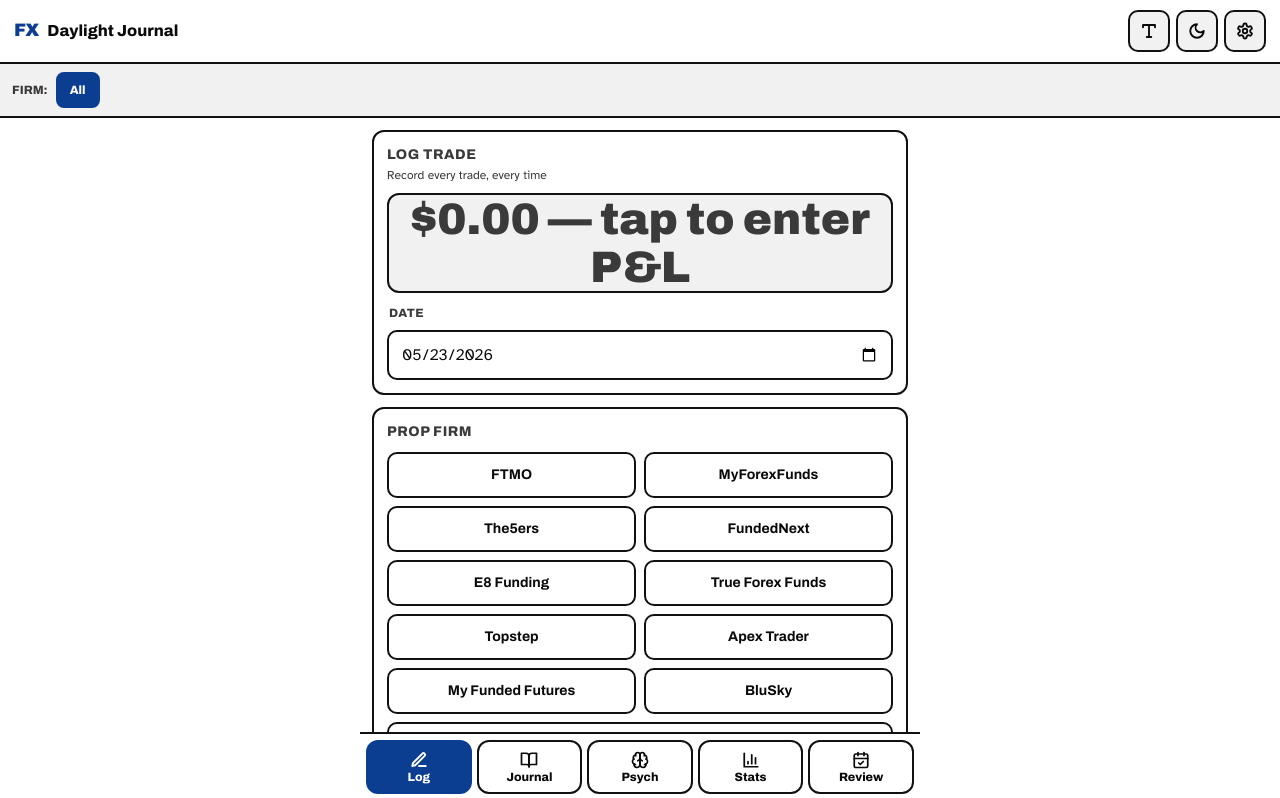
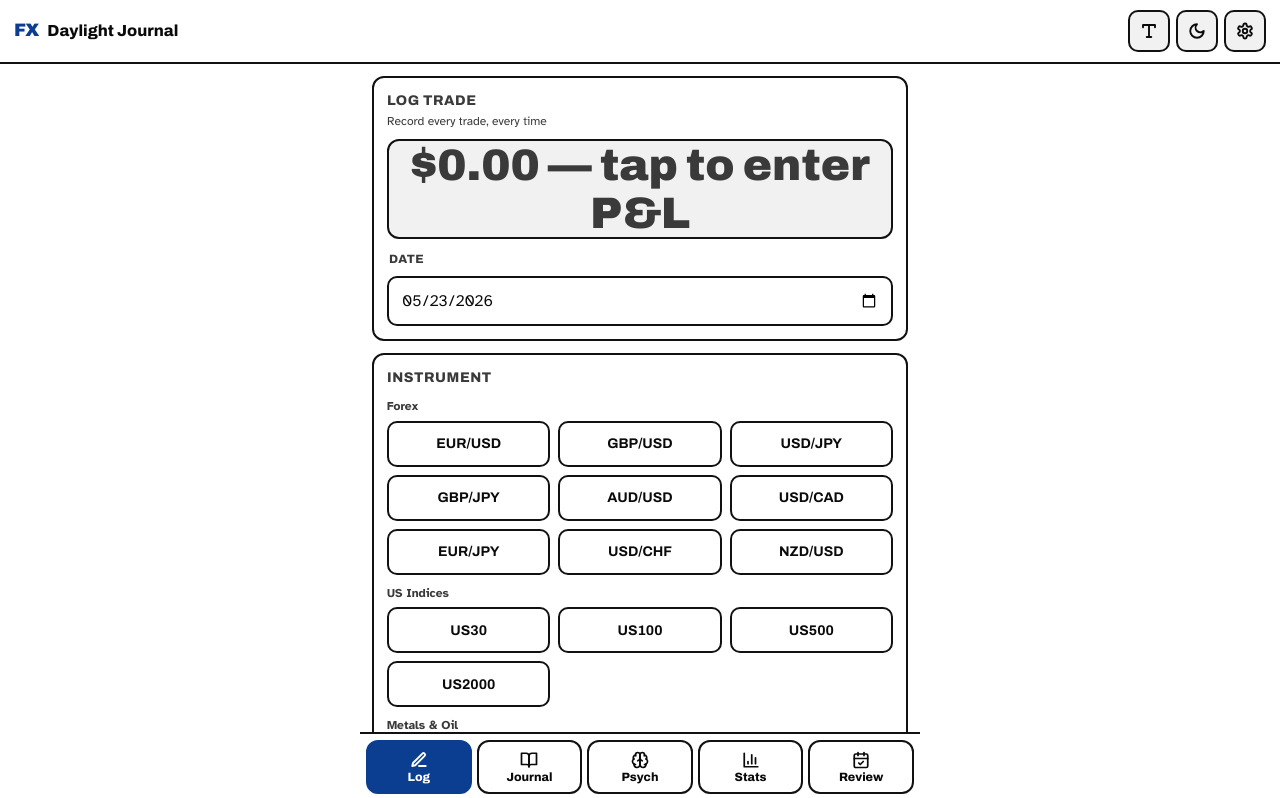
Before and after one commit to mad1khan768-fx/madofxjournal, a React (Create React App) app: page / in a window 1280 px wide. Shown: the top 798 px of the page. Built offline with nearby package versions, Linux system fonts and the light colour scheme.

Commit message:
Update App.jsx

```diff
--- a/src/App.jsx
+++ b/src/App.jsx
@@ -26,7 +26,6 @@
 const ALL_INSTRUMENTS = Object.values(INSTRUMENTS).flat();
 
 const SESSIONS = ["Sydney", "Tokyo", "Frankfurt", "London", "New York"];
-const PROP_FIRMS = ["FTMO", "MyForexFunds", "The5ers", "FundedNext", "E8 Funding", "True Forex Funds", "Topstep", "Apex Trader", "My Funded Futures", "BluSky"];
 const SETUPS = ["Breakout", "Pullback", "Trend", "Reversal", "Range", "Supply/Demand", "Order block", "News", "Scalp"];
 const EMOTIONS = ["Calm", "Confident", "Neutral", "Anxious", "FOMO", "Greedy", "Fearful", "Revenge", "Impatient"];
 const MISTAKES = ["No stop loss", "Moved stop", "Over-leveraged", "FOMO entry", "Revenge trade", "Closed early", "Chased price", "No clear setup", "Ignored plan", "Overtrading"];
@@ -123,7 +122,6 @@
 
 const emptyDraft = () => ({
   date: todayISO(), pnl: "", instrument: "", direction: "",
-  propFirm: "", customFirm: "",
   session: "", setups: [], customSetup: "", entry: "", stopLoss: "", takeProfit: "", lots: "",
   entryQuality: 5, outcome: "", hitTP: "", movedSL: "",
   preEmotions: [], confidence: 5, mistakeTags: [], followedPlan: "", reflection: "", postMoods: [],
@@ -143,7 +141,6 @@
   const [flashMsg, setFlashMsg] = useState("");
   const [keypad, setKeypad] = useState(null);
   const [showSettings, setShowSettings] = useState(false);
-  const [selectedFirm, setSelectedFirm] = useState("All");
   const flashTimer = useRef(null);
 
   const T = getTheme(settings.theme);
@@ -224,8 +221,6 @@
       customSetup: trade.customSetup || "",
       preEmotions: Array.isArray(trade.preEmotions) ? trade.preEmotions : (trade.preEmotion ? [trade.preEmotion] : []),
       postMoods: Array.isArray(trade.postMoods) ? trade.postMoods : (trade.postMood ? [trade.postMood] : []),
-      propFirm: trade.propFirm || "",
-      customFirm: trade.customFirm || "",
     });
     setEditingId(trade.id);
     setView("log");
@@ -281,31 +276,13 @@
         <div role="status" aria-live="polite" data-anim style={{ position: "fixed", top: 64, left: "50%", transform: "translateX(-50%)", zIndex: 60, background: T.primary, color: T.primaryText, fontWeight: 800, fontSize: fs.sm, padding: "10px 18px", borderRadius: 10, boxShadow: T.shadow, animation: "pop .15s ease", maxWidth: "92%", textAlign: "center" }}>{flashMsg}</div>
       )}
 
-      {/* Firm filter bar — always visible so analytics stay firm-specific */}
-      {(() => {
-        const firmNames = (trade) => trade.customFirm && trade.customFirm.trim() ? trade.customFirm.trim() : (trade.propFirm || "Unassigned");
-        const allFirms = ["All", ...Array.from(new Set(trades.map(firmNames))).sort()];
-        const filteredTrades = selectedFirm === "All" ? trades : trades.filter((t) => firmNames(t) === selectedFirm);
-        return (
-          <>
-            <div style={{ background: T.surfaceAlt, borderBottom: `2px solid ${T.border}`, padding: "8px 12px", overflowX: "auto", display: "flex", gap: 8, alignItems: "center" }}>
-              <span style={{ fontFamily: FONT_DISPLAY, fontWeight: 800, fontSize: fs.xs, color: T.muted, whiteSpace: "nowrap" }}>FIRM:</span>
-              {allFirms.map((f) => {
-                const on = selectedFirm === f;
-                return <button key={f} className="fxbtn" onClick={() => { buzz(); setSelectedFirm(f); }} aria-pressed={on} style={{ flex: "0 0 auto", minHeight: 36, padding: "0 12px", borderRadius: 8, fontFamily: FONT_DISPLAY, fontWeight: 800, fontSize: fs.xs, background: on ? T.primary : T.surface, color: on ? T.primaryText : T.text, border: `2px solid ${on ? T.primary : T.border}`, whiteSpace: "nowrap" }}>{f}</button>;
-              })}
-            </div>
-
-            <main style={{ maxWidth: 560, margin: "0 auto", padding: 12, paddingBottom: 96 }}>
-              {view === "log" && <LogTrade {...{ T, fs, cur, draft, setDraft, openKeypad, buzz, flash, addTrade, editingId, cancelEdit }} />}
-              {view === "journal" && <JournalView {...{ T, fs, cur, trades: filteredTrades, allTrades: trades, deleteTrade, editTrade, buzz, loaded, goLog: () => setView("log"), selectedFirm }} />}
-              {view === "psych" && <PsychView {...{ T, fs, cur, trades: filteredTrades, selectedFirm }} />}
-              {view === "stats" && <StatsView {...{ T, fs, cur, trades: filteredTrades, allTrades: trades, flash, selectedFirm }} />}
-              {view === "review" && <ReviewView {...{ T, fs, reviewDraft, setReviewDraft, saveReview, reviews, deleteReview, buzz, flash }} />}
-            </main>
-          </>
-        );
-      })()}
+      <main style={{ maxWidth: 560, margin: "0 auto", padding: 12, paddingBottom: 96 }}>
+        {view === "log" && <LogTrade {...{ T, fs, cur, draft, setDraft, openKeypad, buzz, flash, addTrade, editingId, cancelEdit }} />}
+        {view === "journal" && <JournalView {...{ T, fs, cur, trades, deleteTrade, editTrade, buzz, loaded, goLog: () => setView("log") }} />}
+        {view === "psych" && <PsychView {...{ T, fs, cur, trades }} />}
+        {view === "stats" && <StatsView {...{ T, fs, cur, trades, flash }} />}
+        {view === "review" && <ReviewView {...{ T, fs, reviewDraft, setReviewDraft, saveReview, reviews, deleteReview, buzz, flash }} />}
+      </main>
 
       {/* Bottom nav */}
       <nav style={{ position: "fixed", bottom: 0, left: 0, right: 0, zIndex: 30, background: T.surface, borderTop: `2px solid ${T.border}`, display: "flex", padding: "6px 6px calc(6px + env(safe-area-inset-bottom))", gap: 5, maxWidth: 560, margin: "0 auto" }}>
@@ -479,12 +456,6 @@
         </div>
       </Section>
 
-      {/* Prop Firm */}
-      <Section T={T} fs={fs} title="Prop Firm" accent={draft.propFirm || draft.customFirm ? T.primary : undefined}>
-        <Chips options={PROP_FIRMS} value={draft.propFirm} onChange={(v) => set({ propFirm: v, customFirm: "" })} columns={2} T={T} fs={fs} buzz={buzz} />
-        <input value={draft.customFirm} onChange={(e) => set({ customFirm: e.target.value, propFirm: "" })} placeholder="+ Type your own firm name" aria-label="Custom prop firm name" style={{ width: "100%", minHeight: 48, marginTop: 8, borderRadius: 10, border: `2px solid ${draft.customFirm ? T.primary : T.border}`, background: T.surface, color: T.text, fontFamily: FONT_BODY, fontSize: fs.body, padding: "0 12px" }} />
-      </Section>
-
       {/* Instrument */}
       <Section T={T} fs={fs} title="Instrument">
         {Object.entries(INSTRUMENTS).map(([group, list]) => (
@@ -570,7 +541,7 @@
 }
 
 /* ===================== JOURNAL ===================== */
-function JournalView({ T, fs, cur, trades, allTrades, deleteTrade, editTrade, buzz, loaded, goLog, selectedFirm }) {
+function JournalView({ T, fs, cur, trades, deleteTrade, editTrade, buzz, loaded, goLog }) {
   const [pairFilter, setPairFilter] = useState("All");
   const [outFilter, setOutFilter] = useState("all");
   const [confirm, setConfirm] = useState(null);
@@ -607,7 +578,6 @@
         <div style={{ minWidth: 0 }}>
           <div style={{ fontFamily: FONT_DISPLAY, fontWeight: 900, fontSize: fs.md }}>{trade.instrument}</div>
           <div style={{ color: T.muted, fontSize: fs.xs, fontWeight: 700 }}>{trade.date}{trade.session ? " · " + trade.session : ""}{setupText(trade) ? " · " + setupText(trade) : ""}</div>
-          {(trade.propFirm || trade.customFirm) && <div style={{ marginTop: 2, display: "inline-block", padding: "1px 8px", borderRadius: 6, background: T.primary, color: T.primaryText, fontSize: fs.xs, fontWeight: 800 }}>{trade.customFirm || trade.propFirm}</div>}
         </div>
         <span style={{ display: "flex", alignItems: "center", gap: 4, padding: "4px 9px", borderRadius: 8, background: dc, color: dtc, fontFamily: FONT_DISPLAY, fontWeight: 800, fontSize: fs.xs }}>{long ? <TrendingUp size={Math.round(fs.xs)} strokeWidth={3} /> : <TrendingDown size={Math.round(fs.xs)} strokeWidth={3} />}{long ? "LONG" : "SHORT"}</span>
       </div>
@@ -781,7 +751,7 @@
 }
 
 /* ===================== PSYCH (analysis centrepiece) ===================== */
-function PsychView({ T, fs, cur, trades, selectedFirm }) {
+function PsychView({ T, fs, cur, trades }) {
   const A = analyse(trades);
   const insights = buildInsights(trades, cur);
   const avg = (arr, f) => { const xs = arr.map(f).filter((x) => typeof x === "number" && !isNaN(x)); return xs.length ? xs.reduce((a, b) => a + b, 0) / xs.length : null; };
@@ -862,12 +832,11 @@
   );
 }
 /* ===================== STATS ===================== */
-function StatsView({ T, fs, cur, trades, allTrades, flash, selectedFirm }) {
+function StatsView({ T, fs, cur, trades, flash }) {
   const A = analyse(trades);
   const exportCSV = () => {
-    const cols = ["date", "propFirm", "instrument", "direction", "session", "setup", "entry", "stopLoss", "takeProfit", "lots", "rr", "pnl", "outcome", "hitTP", "movedSL", "preEmotion", "confidence", "entryQuality", "mistakeTags", "followedPlan", "postMood", "reflection"];
-    const firmName = (t) => t.customFirm && t.customFirm.trim() ? t.customFirm.trim() : (t.propFirm || "");
-    const valOf = (t, c) => (c === "setup" ? setupText(t) : c === "preEmotion" ? preEmotionsOf(t) : c === "postMood" ? postMoodsOf(t) : c === "propFirm" ? firmName(t) : t[c]);
+    const cols = ["date", "instrument", "direction", "session", "setup", "entry", "stopLoss", "takeProfit", "lots", "rr", "pnl", "outcome", "hitTP", "movedSL", "preEmotion", "confidence", "entryQuality", "mistakeTags", "followedPlan", "postMood", "reflection"];
+    const valOf = (t, c) => (c === "setup" ? setupText(t) : c === "preEmotion" ? preEmotionsOf(t) : c === "postMood" ? postMoodsOf(t) : t[c]);
     const cell = (v) => { if (v == null) return ""; const s = Array.isArray(v) ? v.join("; ") : String(v); return /[",\n]/.test(s) ? '"' + s.replace(/"/g, '""') + '"' : s; };
     const csv = [cols.join(","), ...trades.map((t) => cols.map((c) => cell(valOf(t, c))).join(","))].join("\n");
     download("fx-journal.csv", csv, "text/csv;charset=utf-8;");
@@ -926,24 +895,6 @@
         <div style={{ display: "grid", gridTemplateColumns: "1fr auto auto auto", gap: 8, fontSize: fs.xs, color: T.muted, fontWeight: 800, paddingBottom: 6, borderBottom: `2px solid ${T.border}` }}><span>Pair</span><span>Trades</span><span>WR</span><span>P&L</span></div>
         {pairRows.map((r) => <div key={r.p} style={{ display: "grid", gridTemplateColumns: "1fr auto auto auto", gap: 8, alignItems: "center", padding: "8px 0", borderBottom: `1px solid ${T.border}`, fontSize: fs.sm }}><span style={{ fontWeight: 700 }}>{r.p}</span><span style={{ textAlign: "right" }}>{r.n}</span><span style={{ textAlign: "right" }}>{r.wr == null ? "—" : r.wr + "%"}</span><span style={{ textAlign: "right", fontFamily: FONT_DISPLAY, fontWeight: 800, color: r.pnl > 0 ? T.buy : r.pnl < 0 ? T.sell : T.text }}>{fmtMoney(r.pnl, cur)}</span></div>)}
       </Section>
-
-      {selectedFirm === "All" && (() => {
-        const firmName = (t) => t.customFirm && t.customFirm.trim() ? t.customFirm.trim() : (t.propFirm || "Unassigned");
-        const firms = Array.from(new Set((allTrades || trades).map(firmName))).sort();
-        const firmRows = firms.map((f) => {
-          const ts = (allTrades || trades).filter((t) => firmName(t) === f);
-          const d = ts.filter((t) => t.outcome === "win" || t.outcome === "loss");
-          const wr = d.length ? Math.round((ts.filter((t) => t.outcome === "win").length / d.length) * 100) : null;
-          const pnl = ts.reduce((a, t) => a + (t.pnl || 0), 0);
-          return { f, n: ts.length, wr, pnl };
-        }).sort((a, b) => b.pnl - a.pnl);
-        return (
-          <Section T={T} fs={fs} title="By prop firm" sub="Tap a firm in the bar above to filter everything">
-            <div style={{ display: "grid", gridTemplateColumns: "1fr auto auto auto", gap: 8, fontSize: fs.xs, color: T.muted, fontWeight: 800, paddingBottom: 6, borderBottom: `2px solid ${T.border}` }}><span>Firm</span><span>Trades</span><span>WR</span><span>P&L</span></div>
-            {firmRows.map((r) => <div key={r.f} style={{ display: "grid", gridTemplateColumns: "1fr auto auto auto", gap: 8, alignItems: "center", padding: "8px 0", borderBottom: `1px solid ${T.border}`, fontSize: fs.sm }}><span style={{ fontWeight: 700 }}>{r.f}</span><span style={{ textAlign: "right" }}>{r.n}</span><span style={{ textAlign: "right" }}>{r.wr == null ? "—" : r.wr + "%"}</span><span style={{ textAlign: "right", fontFamily: FONT_DISPLAY, fontWeight: 800, color: r.pnl > 0 ? T.buy : r.pnl < 0 ? T.sell : T.text }}>{fmtMoney(r.pnl, cur)}</span></div>)}
-          </Section>
-        );
-      })()}
     </div>
   );
 }
```
